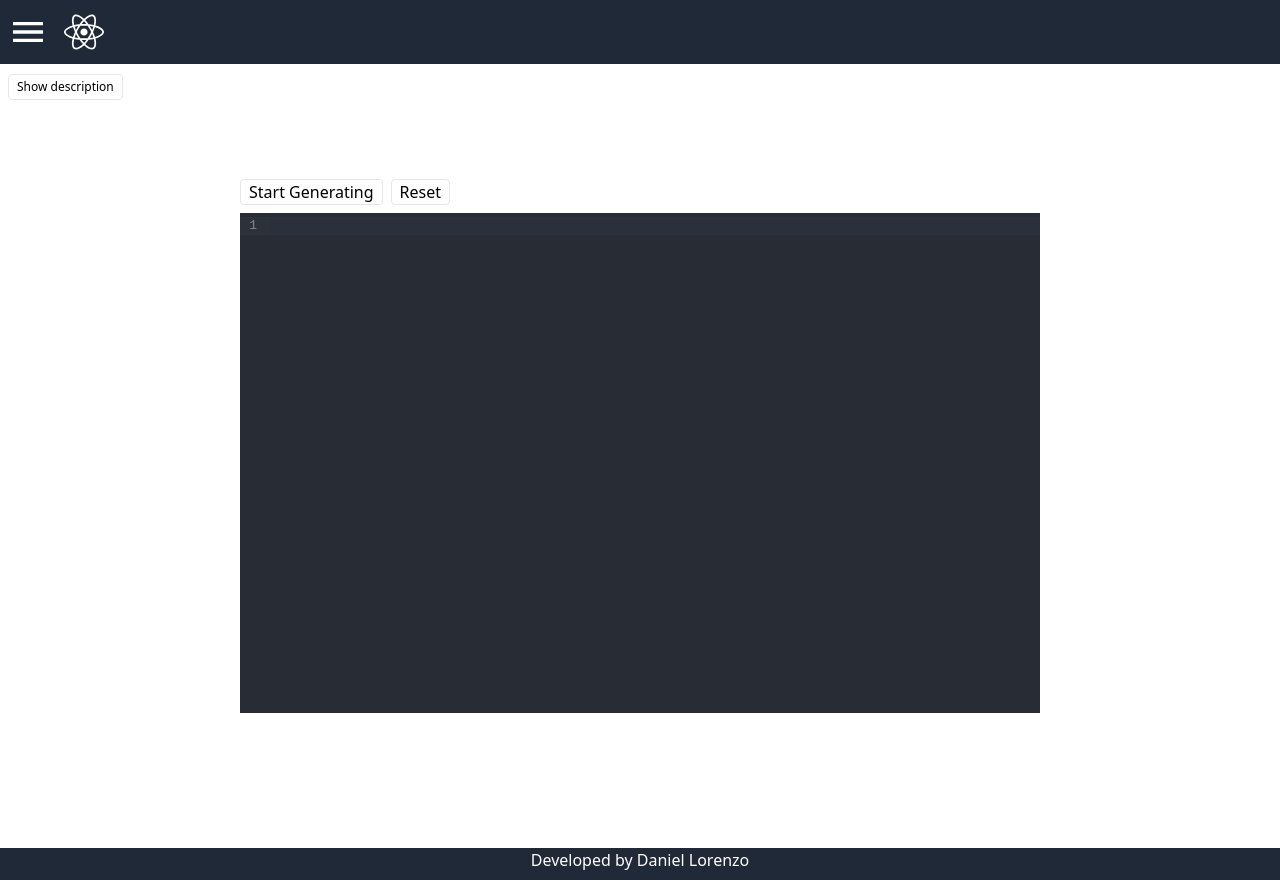
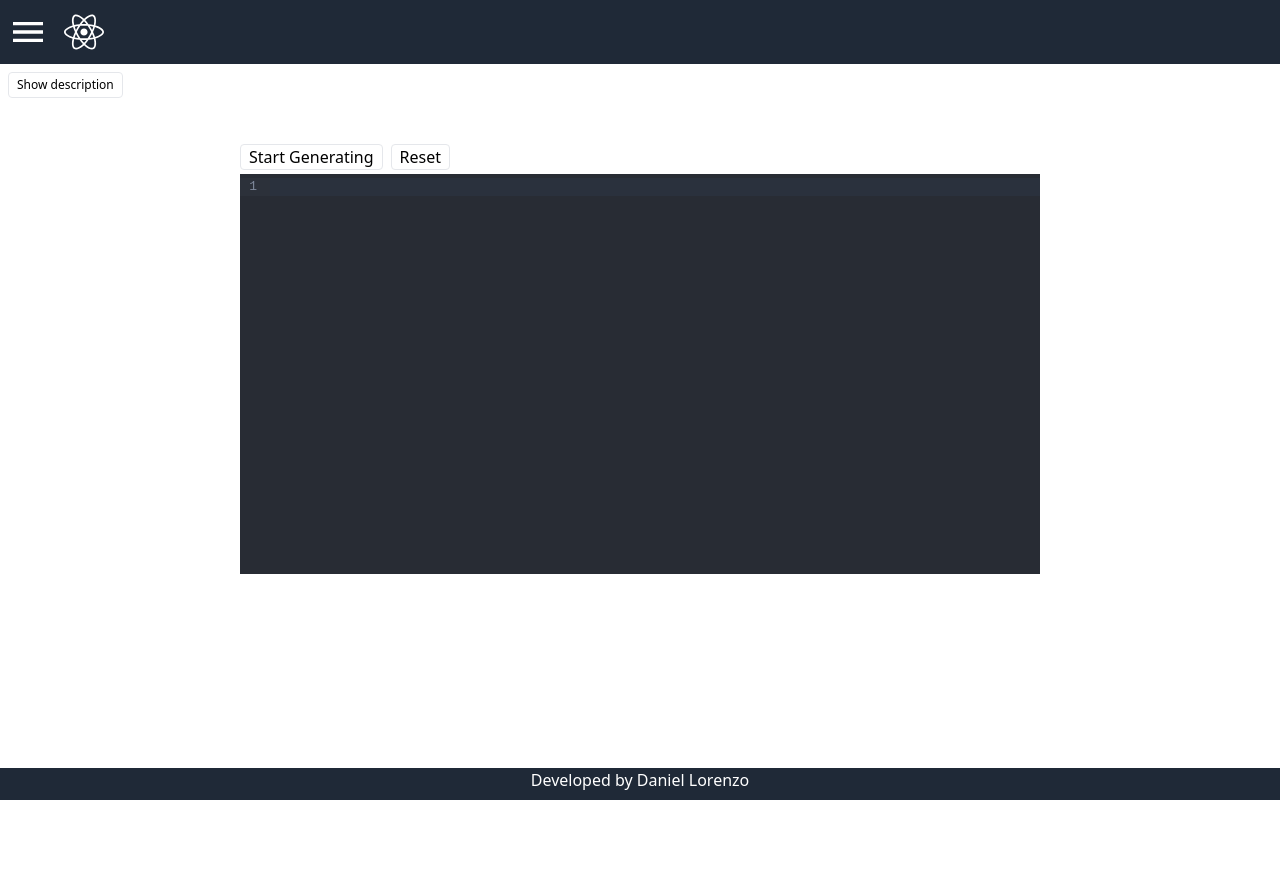
Before and after one commit to Lorenzo-Daniel/react-challenges, a Next.js app: page /typewriter-effect in a window 1280 px wide. After the commit the page ends 800 px from the top, so only its background shows below. Built offline with nearby package versions, Linux system fonts and the light colour scheme.

Commit message:
typewritter fixed

```diff
--- a/app/Description.jsx
+++ b/app/Description.jsx
@@ -6,9 +6,9 @@ function Description({ data }) {
   const [showDescription, setShowDescription] = useState(false);
 
   return (
-    <div className="h-full">
+    <div className="">
       {showDescription ? (
-        <div className="bg-black text-white h-full w-screen max-w-lg overflow-y-scroll">
+        <div className="bg-black text-white main-height w-screen max-w-lg  overflow-y-scroll">
           <div className="flex justify-start ms-2 pt-2 ">
             <button
               className="border px-2 py-1 rounded mt-1 mr-1 hover:bg-[#071a2a]  hover:border-white border-[#293647] relative text-xs"
@@ -59,7 +59,7 @@ function Description({ data }) {
           </div>
         </div>
       ) : (
-        <div className=" fixed top-[74px] left-2 w-32 text-xs ">
+        <div className=" fixed top-[72px] left-2 w-32 text-xs ">
           <button
             className="border py-1 px-2 rounded hover:bg-gray-200 "
             onClick={() => setShowDescription(true)}
--- a/app/ligthbox/Mosaico.jsx
+++ b/app/ligthbox/Mosaico.jsx
@@ -2,8 +2,8 @@ import React from 'react';
 
 const Mosaico = ({ images, setCurrentURL, setShowModal }) => {
   return (
-    <div className="absolute p-2 flex justify-center right-0 left-0 bottom-8 bg-black bg-opacity-80 z-40 max-w-xl m-auto ">
-      <div className=" h-28  flex justify-between gap-2 ">
+    <div className="absolute p-2 flex justify-center right-0 left-0 bottom-8 bg-black bg-opacity-80 z-40 max-w-xl  mx-2 sm:m-auto">
+      <div className=" h-18  flex justify-between gap-1 ">
         {images.map((item, i) => {
           return (
             <div
--- a/app/select-checkbox/page.jsx
+++ b/app/select-checkbox/page.jsx
@@ -34,7 +34,7 @@ function SelectCheckbox() {
         <Description data={description} />
         <div className="flex flex-1 justify-center items-center p-2">
           <div className=" bg-blue-200 p-10 rounded max-w-lg container divide-y">
-            <div className="select-all">
+            <div className="select-all mb-2">
               <input
                 type="checkbox"
                 name="selectAll"
@@ -43,7 +43,7 @@ function SelectCheckbox() {
               />
               <label className="ms-2 select-none ">Select All</label>
             </div>
-            <div className="checkbox-container">
+            <div className="checkbox-container pt-2">
               {listItem.map((user) => {
                 return (
                   <Checkbox
--- a/app/typewriter-effect/TextGenarate.jsx
+++ b/app/typewriter-effect/TextGenarate.jsx
@@ -28,8 +28,9 @@ function TextGenerate() {
   };
 
   return (
-    <div className="p-1">
-      <div className="flex gap-2 mb-2">
+    <div className="pt-20">
+
+      <div className="flex gap-2 mb-1">
         <button
           className="border rounded hover:bg-gray-200 px-2"
           disabled={textToShow.length > 0 ? true : false}
@@ -44,7 +45,7 @@ function TextGenerate() {
       <div className="container w-[320px] h-[600px] sm:w-[600px] md:w-[800px]">
         <ReactCodeMirror
           value={textToShow.toString().replace(/,/g, " ")}
-          height="500px"
+          height="400px"
           extensions={[javascript({ jsx: true })]}
           editable={false}
           theme={"dark"}
--- a/app/typewriter-effect/page.jsx
+++ b/app/typewriter-effect/page.jsx
@@ -6,7 +6,7 @@ import { description } from "./data/descriptionData";
 
 function TypeWriterPage() {
   return (
-    <div  className="flex  main-height w-dvw mt-20">
+    <div  className="main-height w-dvw">
       <Description data={description} />
     <div className="flex flex-1 justify-center items-center">
       <TextGenerate />
```
